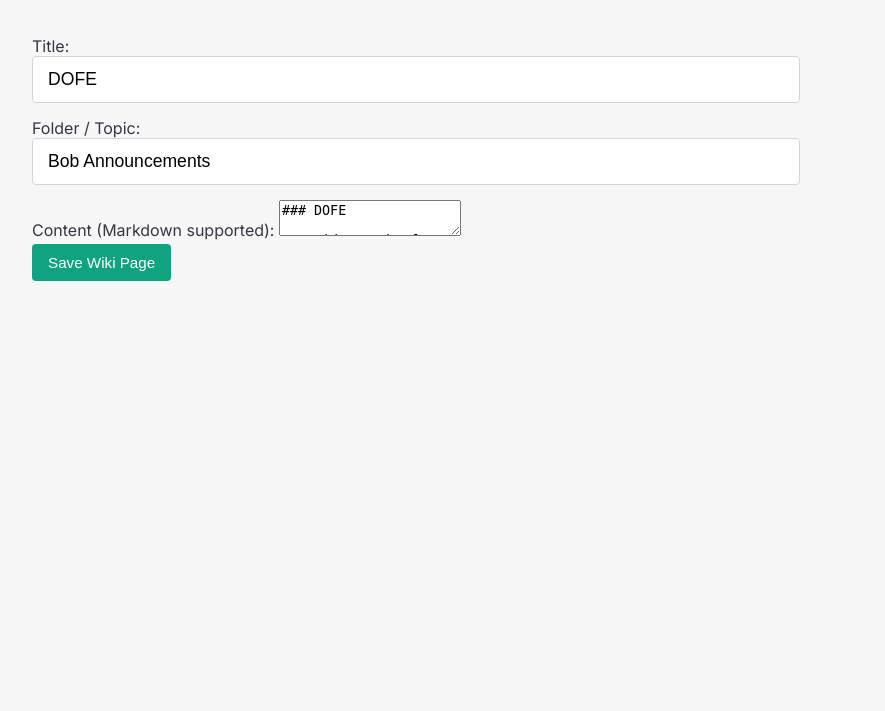
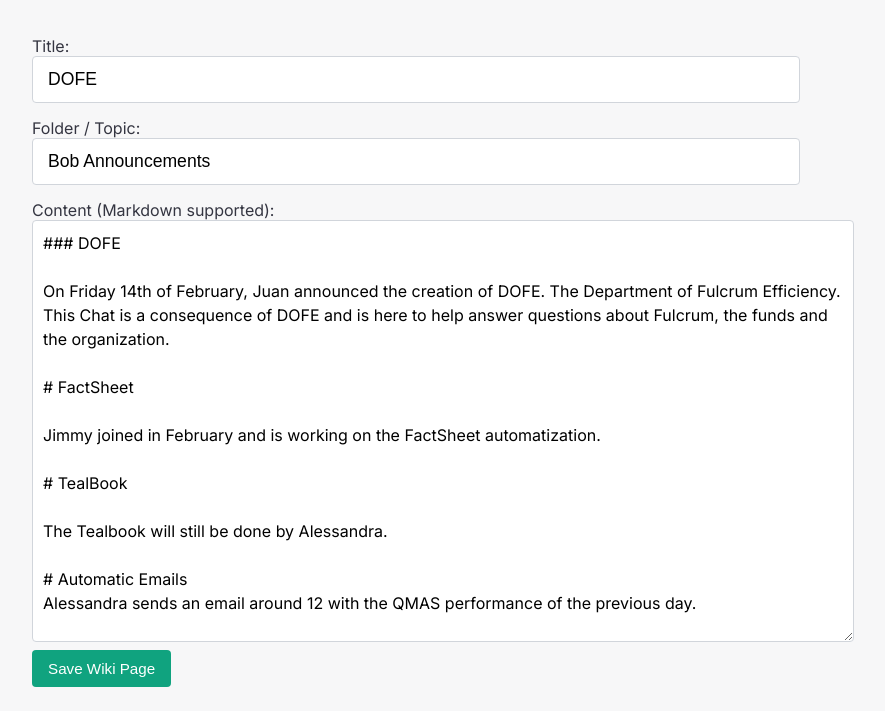
Before and after one commit to pbiosca-fulcrum/RAG-Fulcrum, a Flask app: page /wiki/edit/1 in a window 1280 px wide. Shown: the part 265-976 px from the top of the page, without its empty margins (208-1093 px from the left). Before the commit the page ends 546 px from the top, so only its background shows below. Run offline with Flask 3, Linux system fonts and the light colour scheme; a user stored in the database is signed in; data comes from the database, SQL or seed files in the repository; both versions use the stored data as it was after the commit.

Commit message:
bugfix(html_fix)

```diff
--- a/static/style.css
+++ b/static/style.css
@@ -381,3 +381,34 @@ input[type="file"]:hover {
 .view-link:hover {
     text-decoration: underline;
 }
+
+/* New styles for login card and wiki editor */
+
+/* Login Card Styling */
+.login-card {
+    max-width: 400px;
+    margin: 60px auto;
+    padding: 20px;
+    background-color: #ffffff;
+    border: 1px solid #d1d5db;
+    border-radius: 8px;
+    box-shadow: 0 2px 8px rgba(0, 0, 0, 0.1);
+}
+.login-card h1 {
+    font-size: 1.8rem;
+    margin-bottom: 20px;
+    text-align: center;
+}
+
+/* Wiki Editor Styling */
+.wiki-editor {
+    width: 100%;
+    height: 400px;
+    padding: 10px;
+    border: 1px solid #d1d5db;
+    border-radius: 4px;
+    font-family: "Inter", sans-serif;
+    font-size: 1rem;
+    line-height: 1.5;
+    resize: vertical;
+}
--- a/templates/wiki_edit.html
+++ b/templates/wiki_edit.html
@@ -28,7 +28,7 @@
     </div>
     <div class="form-group">
       <label for="content">Content (Markdown supported):</label>
-      <textarea name="content" id="content" required>{{ page.content }}</textarea>
+      <textarea name="content" id="content" class="wiki-editor" required>{{ page.content }}</textarea>
     </div>
     <button type="submit" class="btn">Save Wiki Page</button>
   </form>
```
Also changed, not shown: wiki.db.
